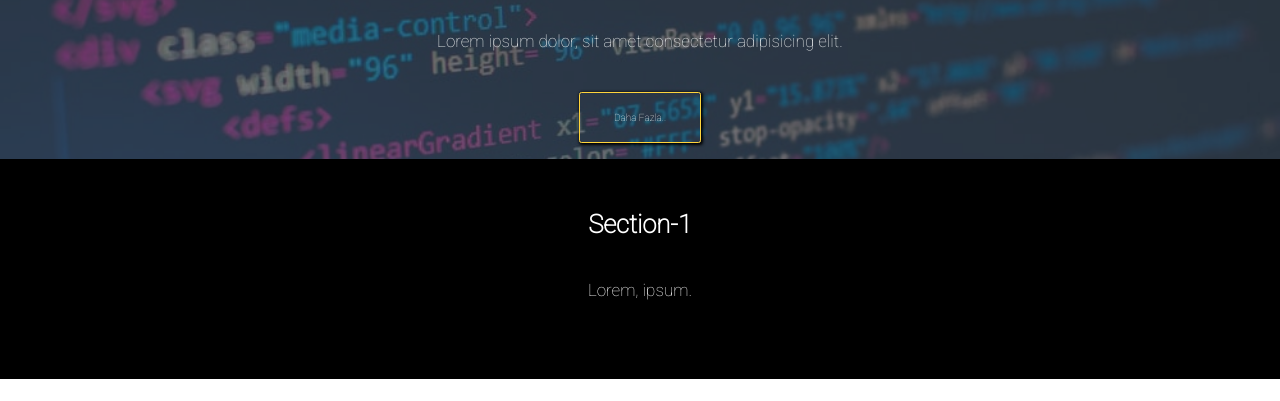
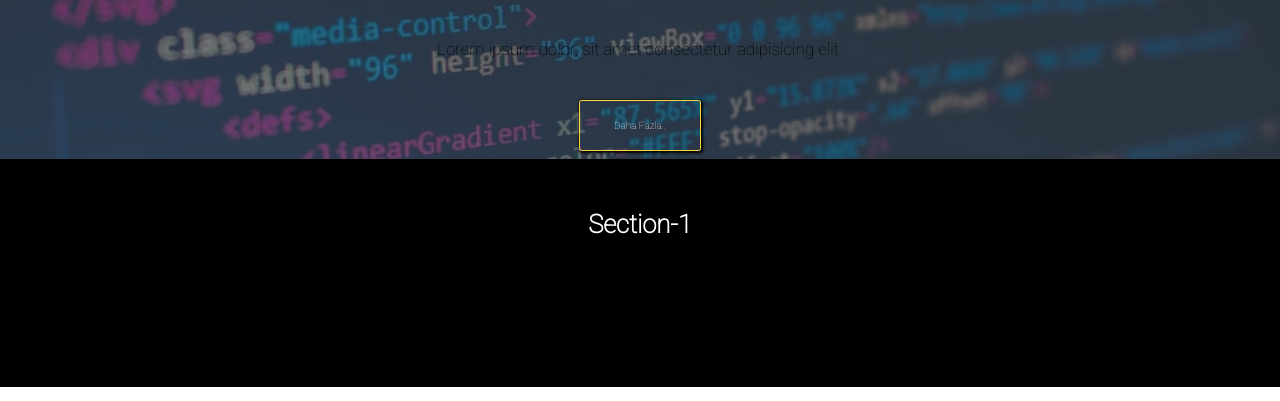
Before and after one commit to emir57/JQuery-Projects, a plain HTML site: page OnePages/index.htm in a window 1280 px wide. Shown: the part 321-722 px from the top of the page. Drawn offline with Linux system fonts and the light colour scheme.

Commit message:
#form-email h1 and p

```diff
--- a/OnePages/css/style.css
+++ b/OnePages/css/style.css
@@ -283,6 +283,12 @@ nav {
 #form-email {
     width: 100%;
     height: auto;
+    background-color: white;
+}
+
+#form-email h1,p{
+    color: black;
+    margin-top: .8rem;
 }
 
 .form-group-all {
```
